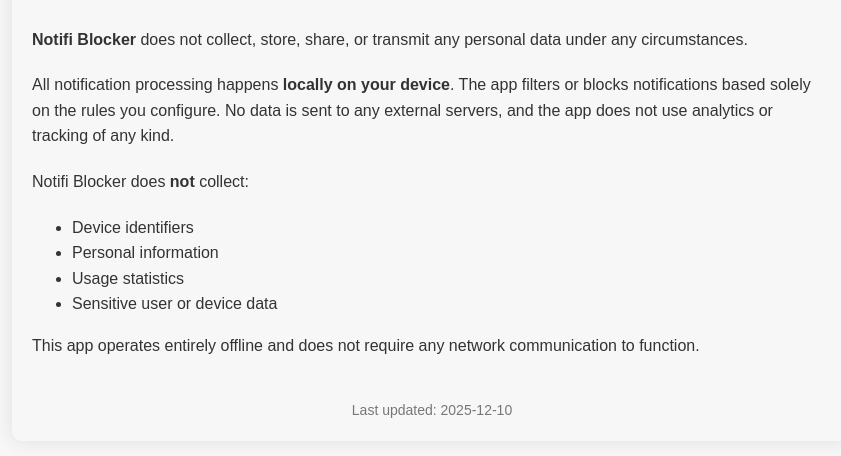
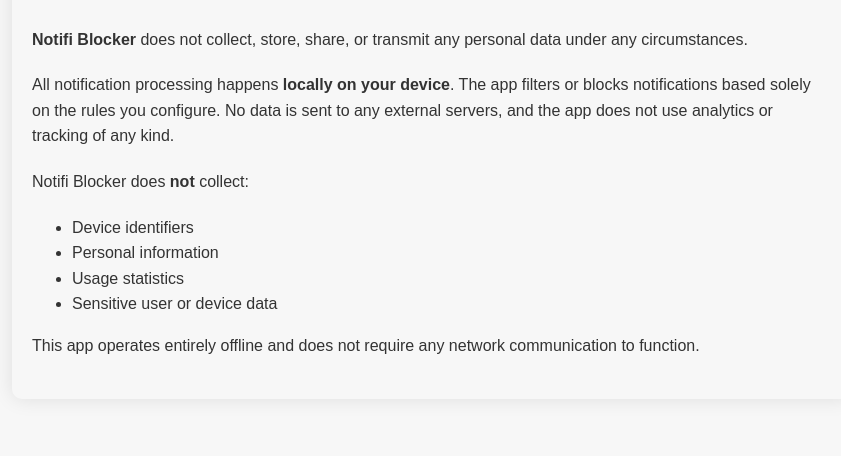
Before and after one commit to adrin-04/privacy-policy.html, a plain HTML site: page index.html in a window 1280 px wide. Shown: the part 136-592 px from the top of the page, without its empty margins (208-1049 px from the left). Drawn offline with Linux system fonts and the light colour scheme.

Commit message:
Update index.html

```diff
--- a/index.html
+++ b/index.html
@@ -52,9 +52,5 @@
 
 <p>This app operates entirely offline and does not require any network communication to function.</p>
 
-<div class="footer">
-    Last updated: 2025-12-10
-</div>
-
 </body>
 </html>
```
